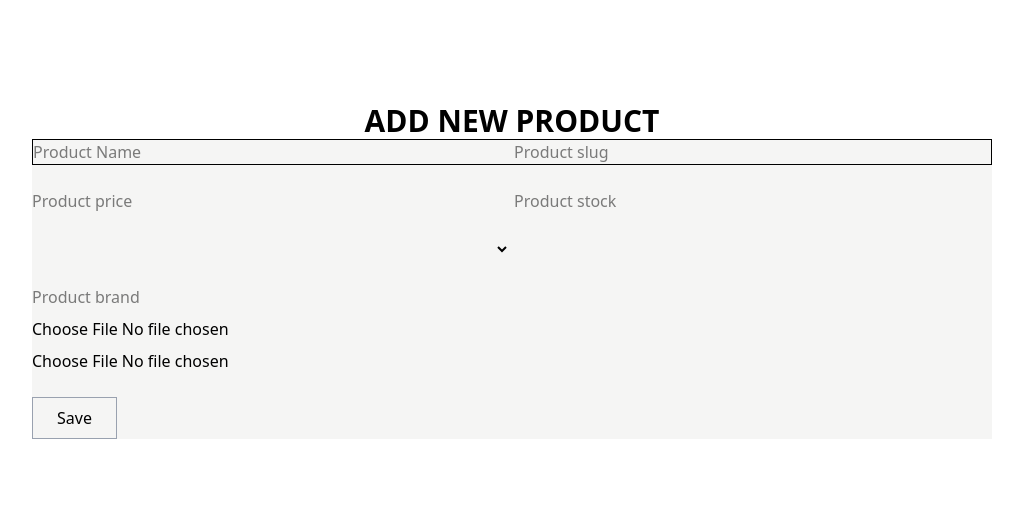
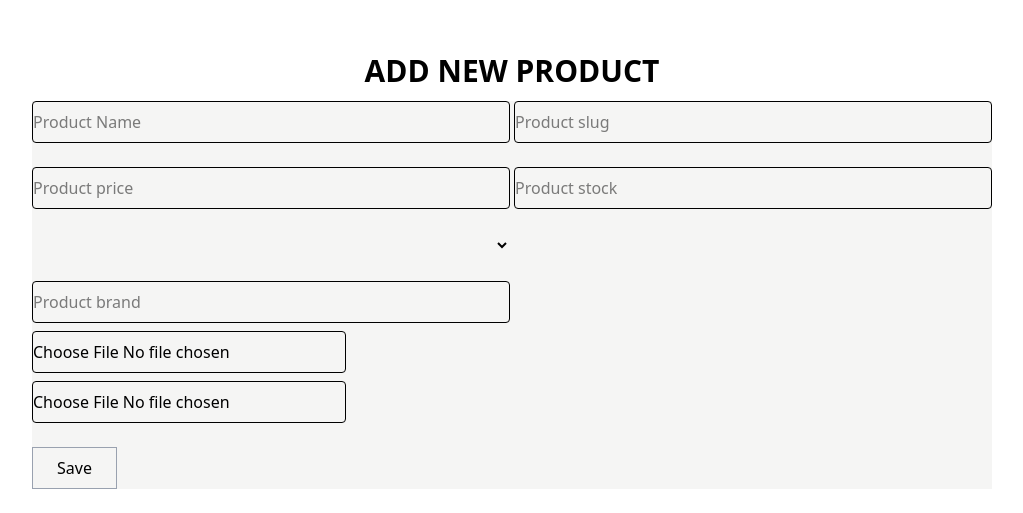
Before and after one commit to rahelaqambari/Project, a React (Vite) app: page / in a window 1280 px wide. Shown: the part 129-642 px from the top of the page, without its empty margins (128-1151 px from the left). Built offline with nearby package versions, Linux system fonts and the light colour scheme.

Commit message:
add new changes

```diff
--- a/src/form3.jsx
+++ b/src/form3.jsx
@@ -1,15 +1,15 @@
 export default function Form3(){
     return(
-      <div className="w-full h-screen flex flex-col items-center justify-center">
+      <div className="w-full h-screen flex flex-col items-center justify-center gap-3">
         <h1 className="text-3xl font-bold">ADD NEW PRODUCT</h1>
          <form action="" className="flex flex-col gap-6 w-9/12 bg-stone-100">
-      <div className="grid gap-1 grid-cols-2 border foucuse:outline-0">
-        <input type="text" placeholder="Product Name" />
-        <input type="text" placeholder="Product slug" />
+      <div className="grid gap-1 grid-cols-2">
+        <input className=" border foucuse:outline-0 py-2 rounded-sm" type="text" placeholder="Product Name" />
+        <input className=" border foucuse:outline-0 py-2 rounded-sm" type="text" placeholder="Product slug" />
       </div>
       <div className="grid gap-1 grid-cols-2">
-        <input type="text" placeholder="Product price" />
-        <input type="text" placeholder="Product stock" />
+        <input className=" border foucuse:outline-0 py-2 rounded-sm" type="text" placeholder="Product price" />
+        <input className=" border foucuse:outline-0 py-2 rounded-sm" type="text" placeholder="Product stock" />
       </div>
       <div className="grid gap-1 grid-cols-2">
         <select name="category" id="">
@@ -18,10 +18,10 @@ export default function Form3(){
       </div>
       <div className="grid grid-cols-2 gap-1">
         <div className="w-full flex flex-col gap-2">
-          <input type="text" name="" id="" placeholder="Product brand"  />
+          <input className=" border foucuse:outline-0 py-2 rounded-sm" type="text" name="" id="" placeholder="Product brand"  />
           <div className="flex justify-between gap-2 flex-wrap">
-            <input type="file" accept="image/*" />
-            <input type="file" accept="image/*" />
+            <input className=" border foucuse:outline-0 py-2 rounded-sm" type="file" accept="image/*" />
+            <input className=" border foucuse:outline-0 py-2 rounded-sm" type="file" accept="image/*" />
           </div>
         </div>
         <div>
```
